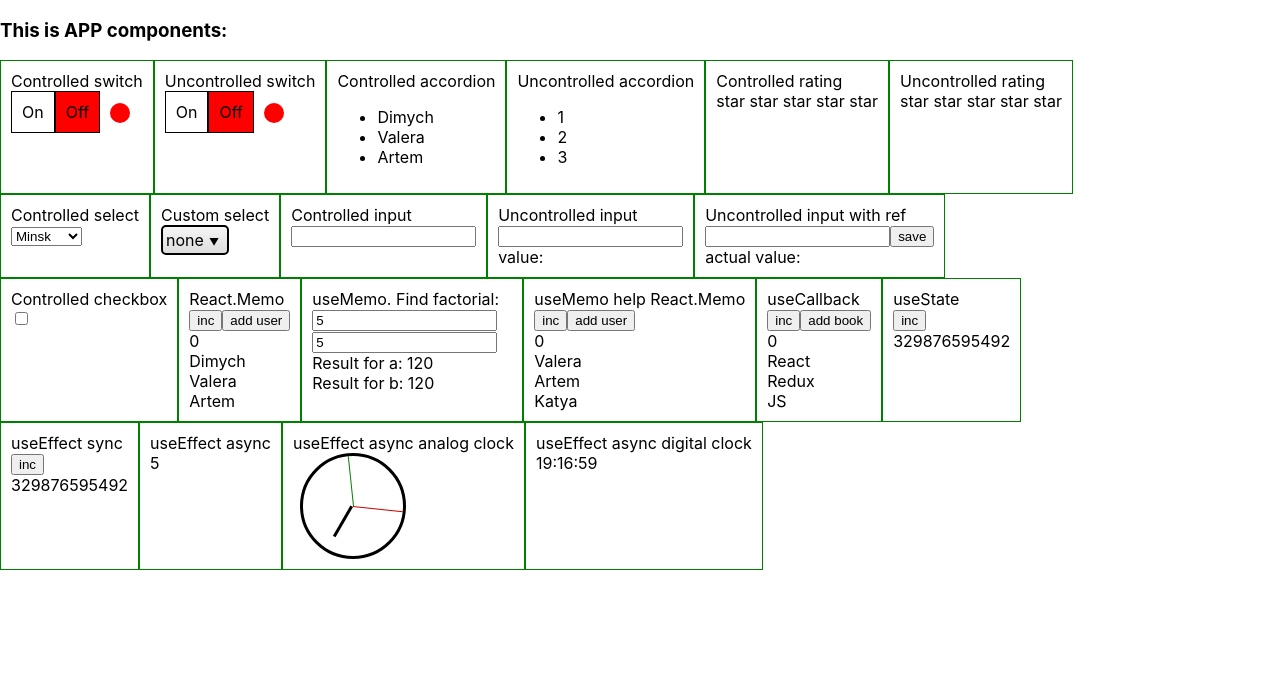
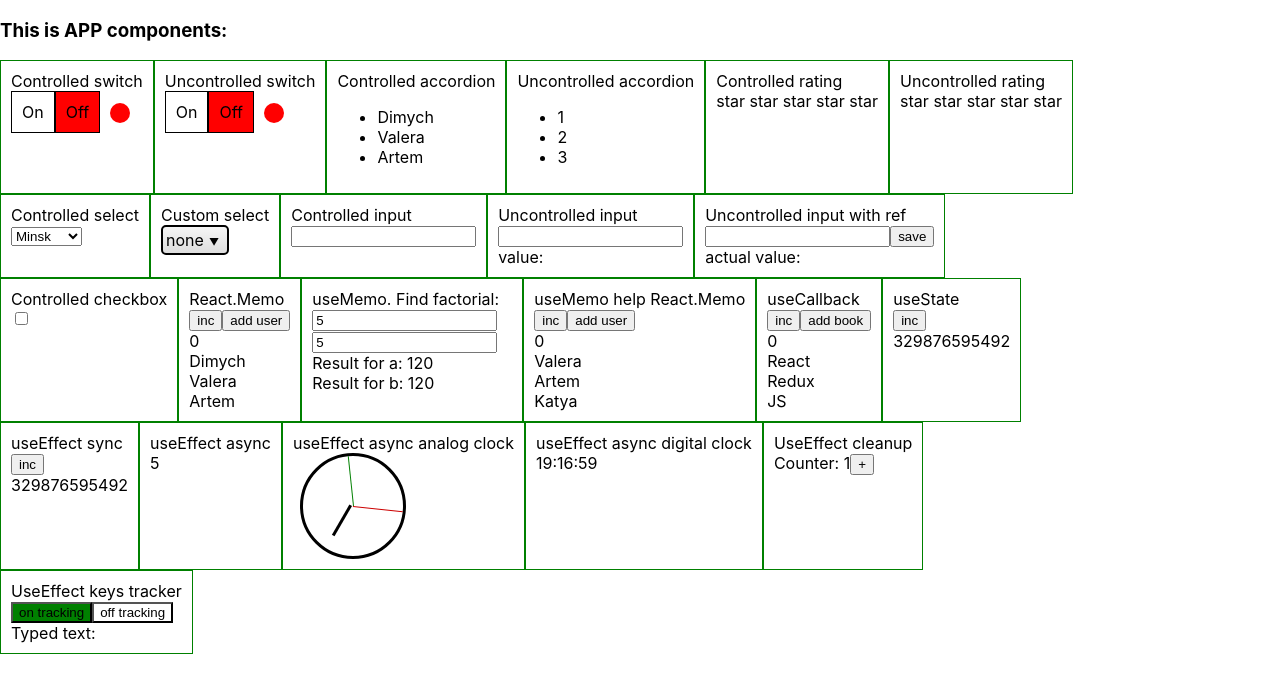
Before and after one commit to ssivenkov/React_kabzda, a React (Create React App) app: page / in a window 1280 px wide. Shown: the top 692 px of the page. Built offline with nearby package versions, Linux system fonts and the light colour scheme.

Commit message:
add useEffectCleanup, useEffectKeyTracker, fix clock arrow

```diff
--- a/src/App.tsx
+++ b/src/App.tsx
@@ -20,6 +20,8 @@ import { UseState } from "./components/UseState/UseState";
 import { UseEffectSync } from "./components/UseEffectSync/UseEffectSync";
 import { UseEffectAsync } from "./components/UseEffectAsync/UseEffectAsync";
 import { UseEffectAsyncClock } from "./components/UseEffectAsyncClock/UseEffectAsyncClock";
+import { UseEffectCleanup } from "./components/UseEffectCleanup/UseEffectCleanup";
+import { KeysTracker } from "./components/UseEffectKeyTracker/UseEffectKeyTracker";
 
 function App() {
   type PageTitlePropsType = {
@@ -88,6 +90,8 @@ function App() {
       <UseEffectAsync/>
       <UseEffectAsyncClock mode={"digital"}/>
       <UseEffectAsyncClock mode={"analog"}/>
+      <UseEffectCleanup/>
+      <KeysTracker/>
     </div>
   </>
 }
--- a/src/components/UseEffectAsyncClock/UseEffectAsyncClock.module.scss
+++ b/src/components/UseEffectAsyncClock/UseEffectAsyncClock.module.scss
@@ -30,6 +30,7 @@
             transform-origin: bottom left;
             &.seconds {
                 border-left:solid 1px green;
+                z-index: 100;
             }
             &.minutes {
                 border-left:solid 1px #cc0000;
@@ -37,7 +38,8 @@
             &.hours {
                 width: 35px;
                 height: 35px;
-                top: 16px;
+                top: 14.5px;
+                left: 49px;
                 border-left:solid 3px #000;
             }
         }
--- /dev/null
+++ b/src/components/UseEffectCleanup/UseEffectCleanup.module.css
@@ -0,0 +1,10 @@
+.container {
+    display: inline-block;
+    padding: 10px;
+    border: 1px solid green;
+}
+
+.contentContainer {
+    display: flex;
+    flex-direction: column;
+}
--- /dev/null
+++ b/src/components/UseEffectCleanup/UseEffectCleanup.tsx
@@ -0,0 +1,28 @@
+import React, { useEffect, useState } from "react";
+import s from "./UseEffectCleanup.module.css";
+
+export const UseEffectCleanup = () => {
+    const [counter, setCounter] = useState(1);
+
+    console.log("Component rendered with: " + counter)
+
+    useEffect(() => {
+        console.log("Effect occurred: " + counter)
+
+        return () => {
+            console.log("RESET EFFECT: " + counter)
+        }
+    }, [counter])
+
+    const increase = () => {
+        setCounter(counter + 1)
+    }
+
+    return <div className={s.container}>
+        <span>UseEffect cleanup</span>
+        <div>
+            <span>Counter: {counter}</span>
+            <button onClick={increase}>+</button>
+        </div>
+    </div>
+}
--- /dev/null
+++ b/src/components/UseEffectKeyTracker/UseEffectKeyTracker.tsx
@@ -0,0 +1,47 @@
+import React, { useEffect, useState } from "react";
+import s from "../UseEffectAsyncClock/UseEffectAsyncClock.module.scss";
+
+export const KeysTracker = () => {
+    const [text, setText] = useState("");
+    const [tracking, setTracking] = useState(true);
+
+    useEffect(() => {
+        const handler = (e: KeyboardEvent) => {
+            console.log(e.key);
+            setText((state) => state + e.key);
+        }
+
+        if (tracking) {
+            window.addEventListener("keypress", handler)
+        }
+        return () => {
+            window.removeEventListener("keypress", handler)
+        }
+    }, [tracking])
+
+    const onTracking = () => {
+        setTracking(true);
+    }
+
+    const offTracking = () => {
+        setTracking(false);
+    }
+
+    const onStyle = {
+        cursor: "pointer",
+        backgroundColor: tracking ? "green" : "white",
+    }
+    const offStyle = {
+        cursor: "pointer",
+        backgroundColor: tracking ? "white" : "red",
+    }
+
+    return <div className={s.container}>
+        <span>UseEffect keys tracker</span>
+        <div>
+            <button style={onStyle} onClick={onTracking}>on tracking</button>
+            <button style={offStyle} onClick={offTracking}>off tracking</button>
+            <div>Typed text: {text}</div>
+        </div>
+    </div>
+}
```
Also changed, not shown: src/components/UseEffectAsyncClock/UseEffectAsyncClock.tsx (+6 -6 lines).
